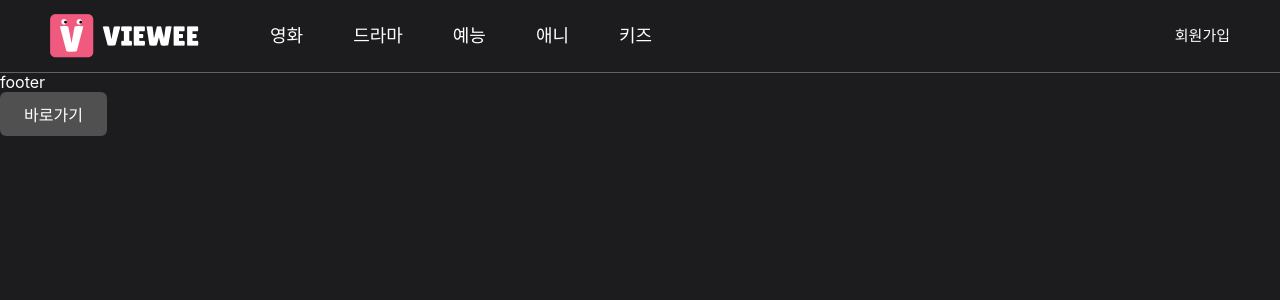
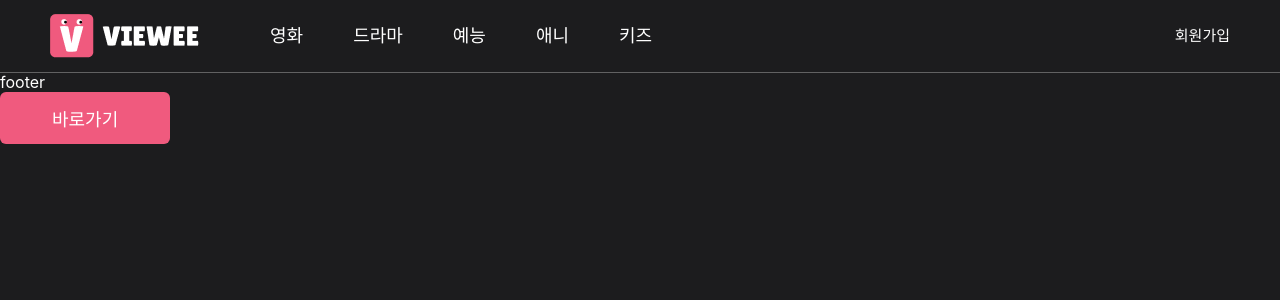
Before and after one commit to zio-s/project-viewee, a React (Vite) app: page / in a window 1280 px wide. Shown: the top 300 px of the page. Built offline with nearby package versions, Linux system fonts and the light colour scheme; a web font is replaced by a local one.

Commit message:
버튼 스타일 변경

```diff
--- a/src/App.jsx
+++ b/src/App.jsx
@@ -9,7 +9,9 @@ const App = () => {
       <BrowserRouter>
         <GlobalStyle />
         <Routes>
-          <Route path="/" element={<Layout />}></Route>
+          <Route path="/" element={<Layout />}>
+
+          </Route>
 
           <Route path="*" element={<NotFiles />} />
         </Routes>
--- a/src/common/button/style.js
+++ b/src/common/button/style.js
@@ -38,7 +38,7 @@ const sizes = {
   `,
   large: css`
     height: 52px;
-    padding: 0 32px;
+    padding: 0 52px;
     font-size: 18px;
   `,
 };
--- a/src/common/footer/Footer.jsx
+++ b/src/common/footer/Footer.jsx
@@ -5,7 +5,7 @@ const Footer = () => {
   return (
     <FooterWrap>
       <div>footer</div>
-      <Button variant='gray' size='medium'>
+      <Button variant="primary" size="large">
         바로가기
       </Button>
     </FooterWrap>
```
